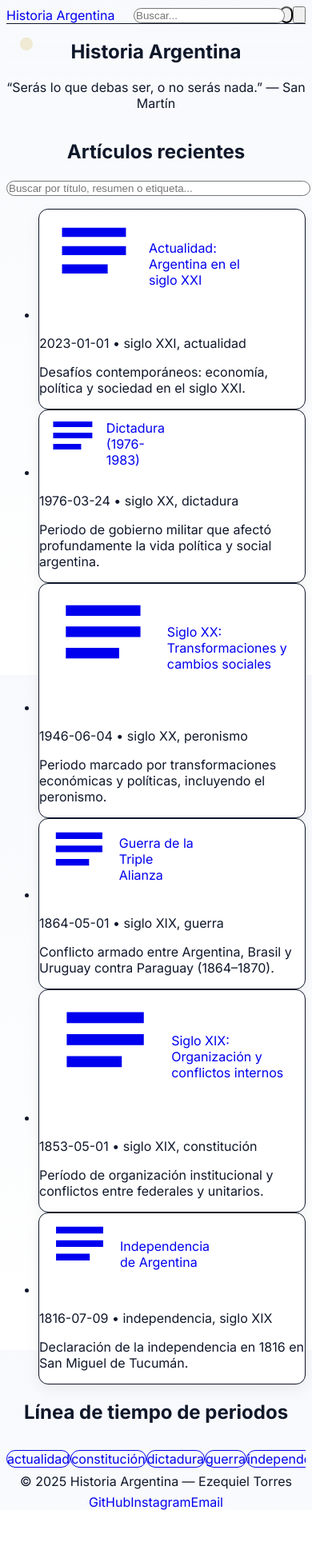
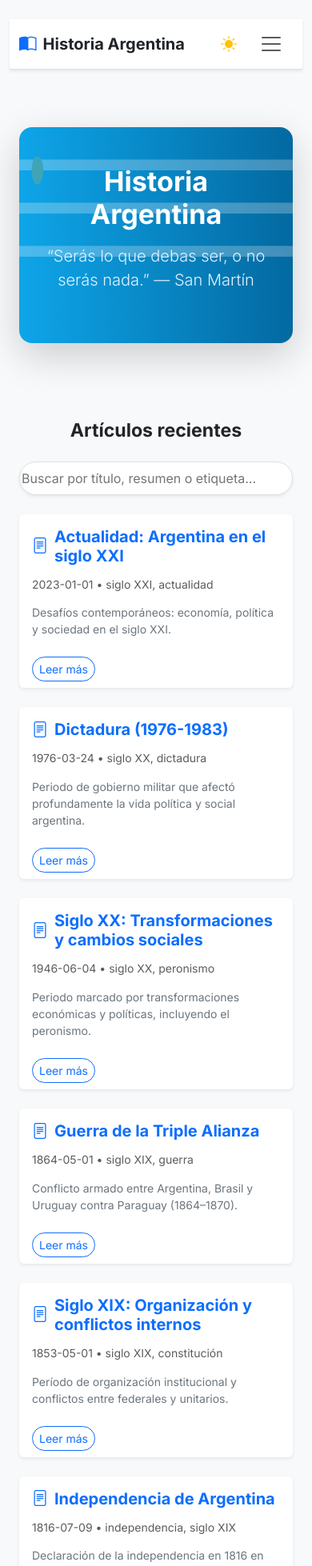
Before and after one commit to EzequielTorre/HistoriaArgentina, a Next.js app: page / in a window 390 px wide. Shown: the top 1958 px of the page at 80% size. Before the commit the page ends 1888 px from the top, so only its background shows below. Built offline with nearby package versions, Linux system fonts and the light colour scheme.

Commit message:
Migración a Bootstrap: Navbar, Iconos, Hero y Estilos generales

```diff
--- a/app/layout.tsx
+++ b/app/layout.tsx
@@ -1,3 +1,5 @@
+import 'bootstrap/dist/css/bootstrap.min.css';
+import 'bootstrap-icons/font/bootstrap-icons.css';
 import '../styles/globals.css';
 import { ReactNode } from 'react';
 import Header from '../components/Header';
@@ -10,8 +12,7 @@ export const metadata = {
   description: 'Blog sobre la historia de Argentina desde la independencia hasta la actualidad.',
   openGraph: {
     title: 'Historia Argentina',
-    description:
-      'Blog sobre la historia de Argentina desde la independencia hasta la actualidad.',
+    description: 'Blog sobre la historia de Argentina desde la independencia hasta la actualidad.',
     url: '/',
     siteName: 'Historia Argentina',
     type: 'website',
@@ -20,8 +21,7 @@ export const metadata = {
   twitter: {
     card: 'summary_large_image',
     title: 'Historia Argentina',
-    description:
-      'Blog sobre la historia de Argentina desde la independencia hasta la actualidad.',
+    description: 'Blog sobre la historia de Argentina desde la independencia hasta la actualidad.',
   },
 };
 
@@ -29,7 +29,7 @@ export default function RootLayout({ children }: { children: ReactNode }) {
   return (
     <html lang="es">
       <body>
-        <main className="max-w-5xl mx-auto p-6">
+        <main className="container py-4">
           <Header />
           {children}
           <ScrollTop />
--- a/app/page.tsx
+++ b/app/page.tsx
@@ -1,6 +1,7 @@
 import { getAllPosts, getAllTags } from '../lib/posts';
 import PostList from '../components/PostList';
 import Search from '../components/Search';
+import Link from 'next/link';
 
 export default async function Home() {
   const posts = getAllPosts();
@@ -8,20 +9,26 @@ export default async function Home() {
 
   return (
     <div>
-      <section className="mb-10">
-        <div className="container py-12">
-          <div className="relative overflow-hidden rounded-3xl shadow-xl">
-            <div className="absolute inset-0 bg-gradient-to-r from-sky-500 to-sky-700" />
-            <svg className="absolute inset-0 opacity-20" viewBox="0 0 1200 400" preserveAspectRatio="none">
+      <section className="mb-5">
+        <div className="container py-5">
+          <div
+            className="position-relative overflow-hidden rounded-4 shadow-lg text-white"
+            style={{ background: 'linear-gradient(to right, #0ea5e9, #0369a1)' }}
+          >
+            <svg
+              className="position-absolute top-0 start-0 w-100 h-100 opacity-25"
+              viewBox="0 0 1200 400"
+              preserveAspectRatio="none"
+            >
               <rect x="0" y="0" width="1200" height="400" fill="none" />
               <rect x="0" y="60" width="1200" height="20" fill="#ffffff" />
               <rect x="0" y="140" width="1200" height="20" fill="#ffffff" />
               <rect x="0" y="220" width="1200" height="20" fill="#ffffff" />
               <circle cx="80" cy="80" r="26" fill="#d4af37" />
             </svg>
-            <div className="relative z-10 px-8 py-12 text-white text-center">
-              <h1 className="text-4xl md:text-5xl font-extrabold tracking-tight">Historia Argentina</h1>
-              <p className="mt-3 text-sky-100 max-w-2xl mx-auto">
+            <div className="position-relative z-1 px-4 py-5 text-center">
+              <h1 className="display-4 fw-bold mb-3">Historia Argentina</h1>
+              <p className="lead mx-auto" style={{ maxWidth: '600px', color: '#e0f2fe' }}>
                 &ldquo;Serás lo que debas ser, o no serás nada.&rdquo; — San Martín
               </p>
             </div>
@@ -29,26 +36,34 @@ export default async function Home() {
         </div>
       </section>
 
-      <section className="container">
-        <h2 className="text-2xl font-semibold mb-4 text-center">Artículos recientes</h2>
-        <Search />
+      <section className="container mb-5">
+        <h2 className="h3 fw-bold text-center mb-4">Artículos recientes</h2>
+        <div className="row justify-content-center mb-4">
+          <div className="col-md-8">
+            <Search />
+          </div>
+        </div>
         <PostList posts={posts} />
       </section>
 
-      <section className="container mt-12">
-        <h2 className="text-2xl font-semibold mb-4 text-center">Línea de tiempo de periodos</h2>
-        <div className="timeline-h relative overflow-x-auto py-3">
-          <div className="inline-flex items-center gap-6 px-2">
-            {tags.map((t) => (
-              <div key={t} className="relative">
-                <span className="absolute -top-2 left-1/2 -translate-x-1/2 w-2 h-2 rounded-full bg-amber-400" />
-                <a href={`/periods/${encodeURIComponent(t)}`} className="inline-flex items-center gap-2 rounded-full border px-4 py-1 text-sm bg-white text-gray-700 hover:bg-gray-50 border-gray-200 shadow-sm dark:bg-gray-900 dark:text-gray-300 dark:border-gray-800 no-underline">
-                  <svg viewBox="0 0 24 24" fill="currentColor" className="w-4 h-4"><path d="M5 5h14v2H5zm0 4h10v2H5zm0 4h6v2H5z"/></svg>
-                  {t}
-                </a>
-              </div>
-            ))}
-          </div>
+      <section className="container mt-5 mb-5">
+        <h2 className="h3 fw-bold text-center mb-4">Línea de tiempo de periodos</h2>
+        <div className="d-flex flex-wrap justify-content-center gap-3 py-3">
+          {tags.map((t) => (
+            <div key={t} className="position-relative">
+              <span
+                className="position-absolute top-0 start-50 translate-middle p-1 bg-warning border border-light rounded-circle"
+                style={{ marginTop: '-4px' }}
+              ></span>
+              <Link
+                href={`/periods/${encodeURIComponent(t)}`}
+                className="btn btn-outline-secondary rounded-pill d-inline-flex align-items-center gap-2 btn-sm text-decoration-none"
+              >
+                <i className="bi bi-clock-history"></i>
+                {t}
+              </Link>
+            </div>
+          ))}
         </div>
       </section>
     </div>
--- a/components/Footer.tsx
+++ b/components/Footer.tsx
@@ -1,21 +1,32 @@
 export default function Footer() {
   return (
-    <footer className="mt-12 text-center text-sm text-gray-500">
-      <div className="container py-8 space-y-2">
-        <div>
-          © {new Date().getFullYear()} Historia Argentina — Ezequiel Torres
-        </div>
-        <div className="space-x-6">
-          <a href="https://github.com/EzequielTorre" target="_blank" rel="noopener noreferrer" className="inline-flex items-center gap-2 text-sky-700 no-underline">
-            <svg viewBox="0 0 24 24" fill="currentColor" className="w-4 h-4"><path d="M12 .5a12 12 0 0 0-3.79 23.4c.6.11.82-.26.82-.58v-2.02c-3.34.73-4.04-1.61-4.04-1.61-.55-1.4-1.34-1.77-1.34-1.77-1.09-.75.08-.74.08-.74 1.2.09 1.83 1.23 1.83 1.23 1.07 1.83 2.81 1.3 3.5.99.11-.78.42-1.3.76-1.6-2.66-.3-5.46-1.34-5.46-5.97 0-1.32.47-2.4 1.24-3.25-.13-.3-.54-1.52.12-3.18 0 0 1.01-.32 3.3 1.23a11.5 11.5 0 0 1 6 0c2.28-1.55 3.29-1.23 3.29-1.23.67 1.66.26 2.88.13 3.18.77.85 1.24 1.93 1.24 3.25 0 4.64-2.8 5.67-5.47 5.97.43.37.81 1.1.81 2.22v3.29c0 .32.21.7.82.58A12 12 0 0 0 12 .5Z"/></svg>
+    <footer className="mt-5 text-center text-muted small border-top py-4 bg-light">
+      <div className="container">
+        <p className="mb-2">© {new Date().getFullYear()} Historia Argentina — Ezequiel Torres</p>
+        <div className="d-flex justify-content-center gap-4">
+          <a
+            href="https://github.com/EzequielTorre"
+            target="_blank"
+            rel="noopener noreferrer"
+            className="d-inline-flex align-items-center gap-2 text-decoration-none text-secondary"
+          >
+            <i className="bi bi-github"></i>
             GitHub
           </a>
-          <a href="https://instagram.com/ezequieltorres" target="_blank" rel="noopener noreferrer" className="inline-flex items-center gap-2 text-sky-700 no-underline">
-            <svg viewBox="0 0 24 24" fill="currentColor" className="w-4 h-4"><path d="M7 2h10a5 5 0 0 1 5 5v10a5 5 0 0 1-5 5H7a5 5 0 0 1-5-5V7a5 5 0 0 1 5-5zm5 4a6 6 0 1 0 0 12 6 6 0 0 0 0-12zm6.5-1a1.5 1.5 0 1 0 0 3 1.5 1.5 0 0 0 0-3z"/></svg>
+          <a
+            href="https://instagram.com/ezequieltorres"
+            target="_blank"
+            rel="noopener noreferrer"
+            className="d-inline-flex align-items-center gap-2 text-decoration-none text-secondary"
+          >
+            <i className="bi bi-instagram"></i>
             Instagram
           </a>
-          <a href="mailto:ezequiel.torres0682@gmail.com" className="inline-flex items-center gap-2 text-sky-700 no-underline">
-            <svg viewBox="0 0 24 24" fill="currentColor" className="w-4 h-4"><path d="M4 4h16v16H4z" fill="none"/><path d="M20 8l-8 5-8-5V6l8 5 8-5z"/></svg>
+          <a
+            href="mailto:ezequiel.torres0682@gmail.com"
+            className="d-inline-flex align-items-center gap-2 text-decoration-none text-secondary"
+          >
+            <i className="bi bi-envelope"></i>
             Email
           </a>
         </div>
--- a/components/Header.tsx
+++ b/components/Header.tsx
@@ -1,62 +1,71 @@
-"use client";
-import { useState } from 'react';
+'use client';
 import Link from 'next/link';
+import { Navbar, Container, Nav } from 'react-bootstrap';
 import SearchHeader from './SearchHeader';
 import ThemeToggle from './ThemeToggle';
+import { useState } from 'react';
 
 export default function Header() {
-  const [open, setOpen] = useState(false);
+  const [expanded, setExpanded] = useState(false);
+
   return (
-    <header className="sticky top-0 z-40 mb-8 backdrop-blur bg-white/70 dark:bg-gray-900/60 border-b border-gray-200 dark:border-gray-800">
-      <div className="max-w-5xl mx-auto px-4 py-3 flex items-center justify-between gap-4">
-        <Link href="/" className="flex items-center gap-2 text-2xl font-bold tracking-tight no-underline">
-          <span className="inline-block w-7 h-7 text-sky-600">
-            <svg viewBox="0 0 24 24" fill="currentColor"><path d="M6 4h11a2 2 0 0 1 2 2v12l-7-3-7 3V6a2 2 0 0 1 2-2z"/></svg>
-          </span>
-          Historia Argentina
-        </Link>
+    <Navbar
+      expanded={expanded}
+      onToggle={() => setExpanded(!expanded)}
+      expand="lg"
+      className="mb-4 bg-white border-bottom sticky-top shadow-sm"
+      style={{ backdropFilter: 'blur(10px)', backgroundColor: 'rgba(255, 255, 255, 0.9)' }}
+    >
+      <Container>
+        <Navbar.Brand
+          as={Link}
+          href="/"
+          className="d-flex align-items-center gap-2 fw-bold text-dark text-decoration-none"
+        >
+          <i className="bi bi-book-half text-primary fs-4"></i>
+          <span>Historia Argentina</span>
+        </Navbar.Brand>
 
-        <div className="flex items-center gap-4">
-          <div className="hidden sm:block">
+        <div className="d-flex align-items-center gap-2 order-lg-3">
+          <div className="d-none d-sm-block">
             <SearchHeader />
           </div>
-
-          <nav className="hidden md:flex items-center space-x-6 text-sm text-gray-600 dark:text-gray-300">
-            <Link href="/" className="inline-flex items-center gap-1 no-underline hover:text-gray-800 dark:hover:text-white">
-              <svg viewBox="0 0 24 24" fill="currentColor" className="w-4 h-4"><path d="M12 3l9 8h-3v9H6v-9H3l9-8z"/></svg>
-              Home
-            </Link>
-            <Link href="/about" className="inline-flex items-center gap-1 no-underline hover:text-gray-800 dark:hover:text-white">
-              <svg viewBox="0 0 24 24" fill="currentColor" className="w-4 h-4"><path d="M12 12a5 5 0 1 0-5-5 5 5 0 0 0 5 5zm0 2c-4 0-7 2-7 4v2h14v-2c0-2-3-4-7-4z"/></svg>
-              Sobre nosotros
-            </Link>
-            <Link href="/contact" className="inline-flex items-center gap-1 no-underline hover:text-gray-800 dark:hover:text-white">
-              <svg viewBox="0 0 24 24" fill="currentColor" className="w-4 h-4"><path d="M4 4h16v16H4z" fill="none"/><path d="M20 8l-8 5-8-5V6l8 5 8-5z"/></svg>
-              Contacto
-            </Link>
-          </nav>
-
-        <div className="md:hidden">
-          <SearchHeader />
+          <ThemeToggle />
+          <Navbar.Toggle aria-controls="navbar-nav" className="border-0" />
         </div>
 
-          <ThemeToggle />
-
-          <button aria-label="Abrir menú" onClick={() => setOpen(!open)} className="md:hidden rounded p-2 bg-gray-200 dark:bg-gray-700">
-            <svg viewBox="0 0 24 24" fill="currentColor" className="w-5 h-5"><path d="M3 6h18M3 12h18M3 18h18"/></svg>
-          </button>
-        </div>
-      </div>
-
-      {open && (
-        <div className="md:hidden border-t border-gray-200 dark:border-gray-800 bg-white/90 dark:bg-gray-900/90">
-          <div className="max-w-5xl mx-auto px-4 py-3 space-y-2">
-            <Link href="/" className="block no-underline inline-flex items-center gap-2"><svg viewBox="0 0 24 24" fill="currentColor" className="w-4 h-4"><path d="M12 3l9 8h-3v9H6v-9H3l9-8z"/></svg>Home</Link>
-            <Link href="/about" className="block no-underline inline-flex items-center gap-2"><svg viewBox="0 0 24 24" fill="currentColor" className="w-4 h-4"><path d="M12 12a5 5 0 1 0-5-5 5 5 0 0 0 5 5zm0 2c-4 0-7 2-7 4v2h14v-2c0-2-3-4-7-4z"/></svg>Sobre nosotros</Link>
-            <Link href="/contact" className="block no-underline inline-flex items-center gap-2"><svg viewBox="0 0 24 24" fill="currentColor" className="w-4 h-4"><path d="M4 4h16v16H4z" fill="none"/><path d="M20 8l-8 5-8-5V6l8 5 8-5z"/></svg>Contacto</Link>
+        <Navbar.Collapse id="navbar-nav" className="order-lg-2">
+          <Nav className="mx-auto my-2 my-lg-0">
+            <Nav.Link
+              as={Link}
+              href="/"
+              className="d-flex align-items-center gap-2 px-3 text-dark"
+              onClick={() => setExpanded(false)}
+            >
+              <i className="bi bi-house-door"></i> Home
+            </Nav.Link>
+            <Nav.Link
+              as={Link}
+              href="/about"
+              className="d-flex align-items-center gap-2 px-3 text-dark"
+              onClick={() => setExpanded(false)}
+            >
+              <i className="bi bi-people"></i> Sobre nosotros
+            </Nav.Link>
+            <Nav.Link
+              as={Link}
+              href="/contact"
+              className="d-flex align-items-center gap-2 px-3 text-dark"
+              onClick={() => setExpanded(false)}
+            >
+              <i className="bi bi-envelope"></i> Contacto
+            </Nav.Link>
+          </Nav>
+          <div className="d-block d-sm-none mt-3 mb-2">
+            <SearchHeader />
           </div>
-        </div>
-      )}
-    </header>
+        </Navbar.Collapse>
+      </Container>
+    </Navbar>
   );
 }
--- a/components/PostList.tsx
+++ b/components/PostList.tsx
@@ -3,22 +3,31 @@ import { PostMeta } from '../lib/posts';
 
 export default function PostList({ posts }: { posts: PostMeta[] }) {
   return (
-    <ul className="grid grid-cols-1 sm:grid-cols-2 xl:grid-cols-3 gap-6">
+    <div className="row row-cols-1 row-cols-sm-2 row-cols-xl-3 g-4">
       {posts.map((p) => (
-        <li key={p.slug} className="card p-5 border border-gray-100 dark:border-gray-800 bg-white dark:bg-gray-900">
+        <div key={p.slug} className="col">
+          <div className="card h-100 shadow-sm border-0 bg-white">
+            <div className="card-body">
               <Link
                 href={`/posts/${p.slug}`}
-            className="inline-flex items-center gap-2 text-lg font-semibold text-indigo-600 dark:text-indigo-400 no-underline"
+                className="d-inline-flex align-items-center gap-2 h5 card-title text-decoration-none text-primary fw-bold"
               >
-            <svg viewBox="0 0 24 24" fill="currentColor" className="w-5 h-5"><path d="M5 4h14v2H5zm0 4h14v2H5zm0 4h10v2H5z"/></svg>
+                <i className="bi bi-file-text"></i>
                 {p.title}
               </Link>
-          <p className="text-sm text-gray-500 dark:text-gray-400 mt-1">
+              <h6 className="card-subtitle mb-2 text-muted small mt-2">
                 {p.date} • {p.tags?.join(', ')}
-          </p>
-          <p className="mt-3 text-gray-700 dark:text-gray-300 text-sm">{p.summary}</p>
-        </li>
+              </h6>
+              <p className="card-text text-secondary small mt-3">{p.summary}</p>
+            </div>
+            <div className="card-footer bg-transparent border-0">
+              <Link href={`/posts/${p.slug}`} className="btn btn-outline-primary btn-sm rounded-pill">
+                Leer más
+              </Link>
+            </div>
+          </div>
+        </div>
       ))}
-    </ul>
+    </div>
   );
 }
--- a/components/SearchHeader.tsx
+++ b/components/SearchHeader.tsx
@@ -43,32 +43,42 @@ export default function SearchHeader() {
   }, []);
 
   return (
-    <div ref={ref} className="relative w-64 md:w-80">
+    <div ref={ref} className="position-relative">
+      <div className="input-group">
+        <span className="input-group-text bg-transparent border-end-0 rounded-start-pill">
+          <i className="bi bi-search text-secondary"></i>
+        </span>
         <input
           aria-label="Buscar"
           value={query}
           onChange={(e) => setQuery(e.target.value)}
           placeholder="Buscar..."
-        className="w-full border bg-white/90 placeholder-gray-400 rounded-full pl-10 pr-4 py-2 shadow-sm focus:outline-none focus:ring-2 focus:ring-indigo-400 transition"
+          className="form-control border-start-0 rounded-end-pill shadow-none"
+          style={{ maxWidth: '300px' }}
         />
-      <span className="absolute left-3 top-1/2 -translate-y-1/2 text-gray-400">
-        <svg viewBox="0 0 24 24" fill="currentColor" className="w-5 h-5"><path d="M10 4a6 6 0 1 0 0 12 6 6 0 0 0 0-12zm8.32 13.9-3.17-3.17" stroke="currentColor" strokeWidth="2" strokeLinecap="round"/></svg>
-      </span>
+      </div>
 
       {query && results.length > 0 && (
-        <div className="absolute left-0 right-0 mt-2 bg-white rounded-lg shadow-lg overflow-hidden z-50">
-          <ul className="divide-y">
+        <div
+          className="position-absolute top-100 start-0 w-100 mt-2 bg-white rounded shadow-lg overflow-hidden z-3"
+          style={{ minWidth: '300px' }}
+        >
+          <div className="list-group list-group-flush">
             {results.slice(0, 6).map((r) => (
-              <li key={r.slug} className="px-4 py-2 hover:bg-gray-50">
-                <Link href={`/posts/${r.slug}`} className="block">
-                  <div className="text-sm font-medium text-gray-800">{r.title}</div>
-                  <div className="text-xs text-gray-500">
+              <Link
+                key={r.slug}
+                href={`/posts/${r.slug}`}
+                className="list-group-item list-group-item-action"
+              >
+                <div className="d-flex w-100 justify-content-between">
+                  <h6 className="mb-1 text-primary">{r.title}</h6>
+                </div>
+                <small className="text-muted">
                   {r.date} • {r.tags?.join(', ')}
+                </small>
+              </Link>
+            ))}
           </div>
-                </Link>
-              </li>
-            ))}
-          </ul>
         </div>
       )}
     </div>
--- a/components/ThemeToggle.tsx
+++ b/components/ThemeToggle.tsx
@@ -9,13 +9,13 @@ export default function ThemeToggle() {
     const saved = localStorage.getItem('theme');
     const isDark = saved === 'dark' || (!saved && window.matchMedia('(prefers-color-scheme: dark)').matches);
     setDark(isDark);
-    document.documentElement.classList.toggle('dark', isDark);
+    document.documentElement.setAttribute('data-bs-theme', isDark ? 'dark' : 'light');
   }, []);
 
   const toggle = () => {
     const next = !dark;
     setDark(next);
-    document.documentElement.classList.toggle('dark', next);
+    document.documentElement.setAttribute('data-bs-theme', next ? 'dark' : 'light');
     localStorage.setItem('theme', next ? 'dark' : 'light');
   };
 
@@ -23,19 +23,13 @@ export default function ThemeToggle() {
     <button
       aria-label="Cambiar tema"
       onClick={toggle}
-      className="rounded-full p-2 bg-gray-200 hover:bg-gray-300 dark:bg-gray-700 dark:hover:bg-gray-600 transition"
+      className="btn btn-link nav-link p-2"
     >
-      <span className="block w-5 h-5">
-        {dark ? (
-          <svg viewBox="0 0 24 24" fill="currentColor" className="text-yellow-300">
-            <path d="M21 12.79A9 9 0 1 1 11.21 3a7 7 0 1 0 9.79 9.79z" />
-          </svg>
-        ) : (
-          <svg viewBox="0 0 24 24" fill="currentColor" className="text-gray-800">
-            <path d="M12 3a9 9 0 1 0 9 9h-2a7 7 0 1 1-7-7V3z" />
-          </svg>
-        )}
-      </span>
+      {dark ? (
+        <i className="bi bi-moon-stars-fill text-warning fs-5"></i>
+      ) : (
+        <i className="bi bi-sun-fill text-warning fs-5"></i>
+      )}
     </button>
   );
 }
--- a/package.json
+++ b/package.json
@@ -15,11 +15,14 @@
     "test:watch": "vitest --environment jsdom --watch"
   },
   "dependencies": {
+    "bootstrap": "^5.3.8",
+    "bootstrap-icons": "^1.13.1",
     "gray-matter": "^4.0.3",
     "next": "^14.2.35",
     "next-mdx-remote": "^4.1.0",
     "nodemailer": "^7.0.12",
     "react": "18.2.0",
+    "react-bootstrap": "^2.10.10",
     "react-dom": "18.2.0"
   },
   "devDependencies": {
--- a/styles/globals.css
+++ b/styles/globals.css
@@ -1,106 +1,70 @@
 @import url('https://fonts.googleapis.com/css2?family=Inter:wght@300;400;600;700&family=Merriweather:wght@300;400;700&display=swap');
-
 @tailwind base;
 @tailwind components;
 @tailwind utilities;
 
+/* ========== VARIABLES Y CONFIGURACIÓN GLOBAL ========== */
 :root {
-  --max-w: 72rem;
-  --sky-500: #0ea5e9;
-  --sky-700: #0369a1;
-  --gold: #d4af37;
+  --celeste-bandera: #6cb4ee;
+  --oro-sol: #ffd700;
+  --azul-profundo: #002147;
 }
 
+/* ========== RESET Y ESTILOS BASE ========== */
 html,
 body,
 #__next {
   height: 100%;
-  font-family: 'Inter', ui-sans-serif, system-ui, -apple-system, 'Segoe UI', Roboto,
-    'Helvetica Neue', Arial;
-  -webkit-font-smoothing: antialiased;
-  -moz-osx-font-smoothing: grayscale;
+  font-family: 'Inter', ui-sans-serif, system-ui;
+  scroll-behavior: smooth;
 }
 
 body {
-  background: linear-gradient(180deg, #f7f9fc 0%, #ffffff 100%);
-  color: #0f172a;
+  background-color: #f8f9fa; /* Bootstrap light gray */
+  color: #212529;
 }
 
-.container {
-  max-width: var(--max-w);
-  margin-left: auto;
-  margin-right: auto;
-}
-
-/* Cards */
-.card {
-  background: white;
-  border-radius: 12px;
-  box-shadow: 0 6px 18px rgba(16, 24, 40, 0.06);
-  transition: transform 0.15s ease, box-shadow 0.15s ease;
-}
-.card:hover {
-  transform: translateY(-4px);
-  box-shadow: 0 12px 30px rgba(16, 24, 40, 0.12);
-}
-
-.dark body {
-  background: linear-gradient(180deg, #0b1020 0%, #0f172a 100%);
-  color: #e5e7eb;
+/* ========== TIPOGRAFÍA Y CONTENIDO ========== */
+.prose {
+  max-width: 65ch;
+  margin: 0 auto;
+  padding: 2rem;
 }
 
 .prose h1,
 .prose h2,
 .prose h3 {
-  letter-spacing: -0.01em;
+  font-family: 'Merriweather', Georgia, serif;
+  margin: 2rem 0;
+  color: var(--azul-profundo);
+}
+
+.prose h1 {
+  font-size: 2.5rem;
   text-align: center;
-  font-family: 'Merriweather', Georgia, serif;
+  border-bottom: 2px solid var(--oro-sol);
+  padding-bottom: 1rem;
 }
+
 .prose p {
-  line-height: 1.8;
+  margin: 1.5rem 0;
+  text-align: justify;
 }
-.prose a {
-  color: #2563eb;
-  text-decoration: none;
+
+/* ========== CUSTOM BOOTSTRAP OVERRIDES ========== */
+/* Ensure icons align well */
+.bi {
+  vertical-align: -0.125em;
 }
-.dark .prose a {
-  color: #93c5fd;
+
+/* Dark mode overrides if needed, but we use data-bs-theme */
+[data-bs-theme='dark'] body {
+  background-color: #212529;
+  color: #f8f9fa;
 }
-.accent-gold { color: var(--gold); }
-.bg-accent-gold { background-color: var(--gold); }
-.border-accent-gold { border-color: var(--gold); }
 
-@keyframes fadeInUp {
-  0% { opacity: 0; transform: translateY(8px); }
-  100% { opacity: 1; transform: translateY(0); }
+[data-bs-theme='dark'] .prose h1,
+[data-bs-theme='dark'] .prose h2,
+[data-bs-theme='dark'] .prose h3 {
+  color: #f8f9fa;
 }
-.fade-in-up { animation: fadeInUp 400ms ease-out both; }
-
-.timeline {
-  position: relative;
-  padding-left: 1.5rem;
-}
-.timeline::before {
-  content: '';
-  position: absolute;
-  left: 0.5rem;
-  top: 0;
-  bottom: 0;
-  width: 2px;
-  background: linear-gradient(180deg, var(--gold), rgba(212,175,55,0.2));
-}
-.timeline-item {
-  position: relative;
-  padding: 0.5rem 0 0.5rem 0.5rem;
-}
-.timeline-item::before {
-  content: '';
-  position: absolute;
-  left: -1rem;
-  top: 0.75rem;
-  width: 10px;
-  height: 10px;
-  border-radius: 9999px;
-  background: var(--gold);
-  box-shadow: 0 0 0 3px rgba(212,175,55,0.25);
-}
```
Also changed, not shown: app/about/page.tsx (+39 -16 lines), app/contact/page.tsx (+35 -13 lines), 2 other files (tests, documents, lock files or other folders). Lines whose indentation alone changed are shown as unchanged.
